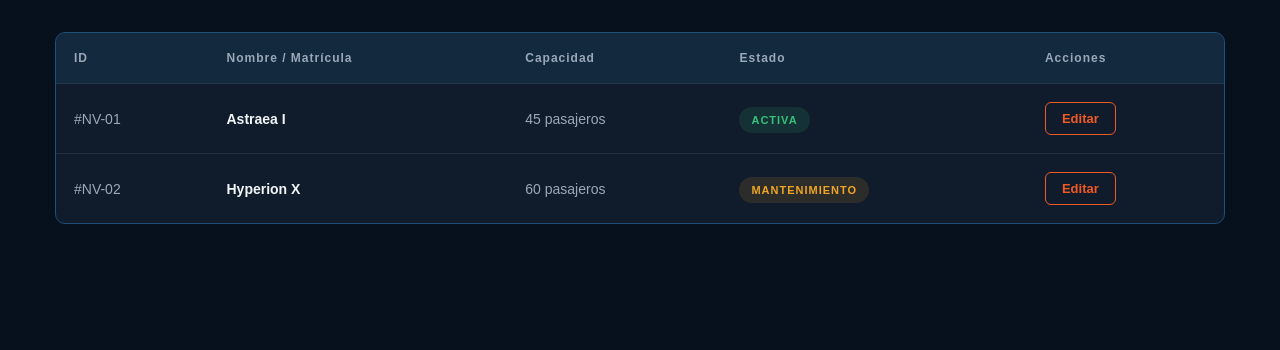
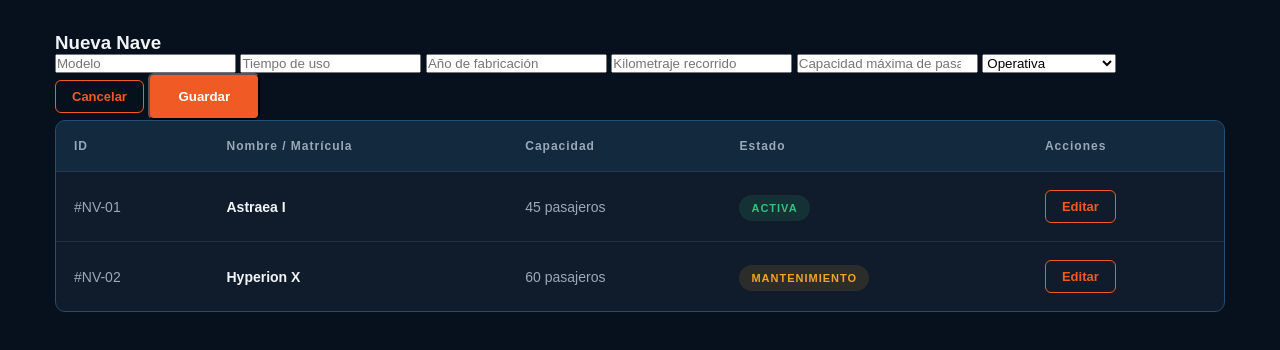
Before and after one commit to Lauty2508/trabajo_final_introduccion, a plain HTML site: page frontend/html/naves.html in a window 1280 px wide. Shown: the part 248-598 px from the top of the page. Drawn offline with Linux system fonts and the light colour scheme; no server answers.

Commit message:
Add files via upload
correccion naves.html

```diff
--- a/frontend/html/naves.html
+++ b/frontend/html/naves.html
@@ -33,7 +33,46 @@
                 <h2>Naves Espaciales</h2>
             </div>
 
-            <button class="boton-principal">+ Nueva Nave</button>
+            <button id="btn-nueva-nave" class="boton-principal">
+                + Nueva Nave
+            </button>
+        </section>
+
+        <section id="formulario-nave" class="formulario-contenedor">
+
+            <form id="form-nave">
+
+                <h3 id="titulo-formulario">Nueva Nave</h3>
+
+                <input type="text" id="modelo" placeholder="Modelo" required>
+
+                <input type="number" id="tiempo" placeholder="Tiempo de uso" required>
+
+                <input type="number" id="anio" placeholder="Año de fabricación" required>
+
+                <input type="number" id="kilometraje" placeholder="Kilometraje recorrido" required>
+
+                <input type="number" id="capacidad" placeholder="Capacidad máxima de pasajeros" required>
+
+                <select id="estado">
+                    <option value="Operativa">Operativa</option>
+                    <option value="En mantenimiento">En mantenimiento</option>
+                    <option value="En revision tecnica">En revisión técnica</option>
+                    <option value="Fuera de servicio">Fuera de servicio</option>
+                </select>
+
+                <div class="botones-formulario">
+                    <button type="button" id="btn-cancelar" class="boton-tabla">
+                        Cancelar
+                    </button>
+
+                    <button type="submit" class="boton-principal">
+                        Guardar
+                    </button>
+                </div>
+
+            </form>
+
         </section>
 
         <section class="tabla-contenedor">
@@ -47,7 +86,7 @@
                         <th>Acciones</th>
                     </tr>
                 </thead>
-                <tbody>
+                <tbody id="tabla-naves">
                     <tr>
                         <td>#NV-01</td>
                         <td><strong>Astraea I</strong></td>
@@ -71,7 +110,7 @@
         </section>
 
     </main>
-
+    <script src="../js/naves.js"></script>
 </body>
 
 </html>
```
